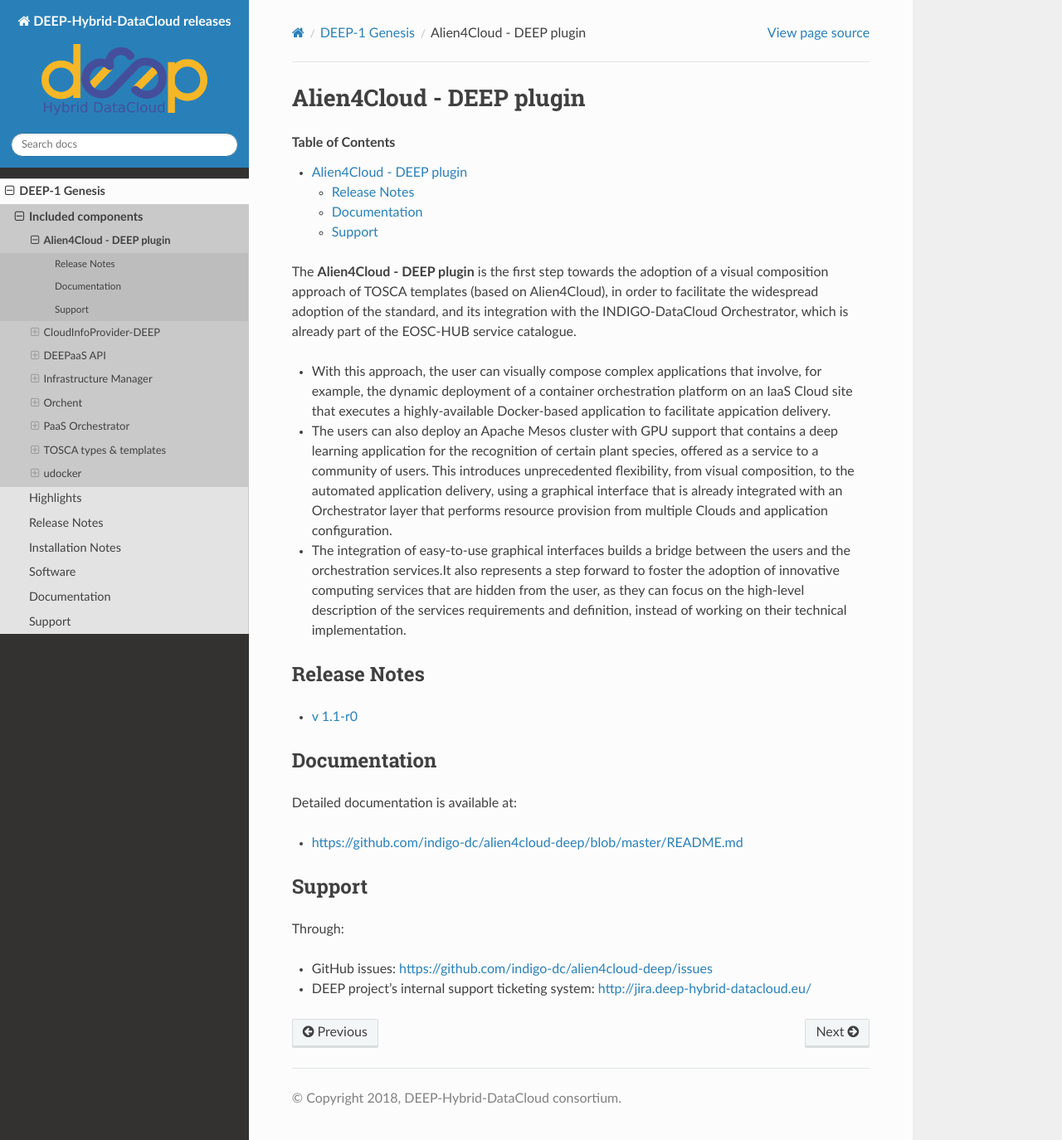
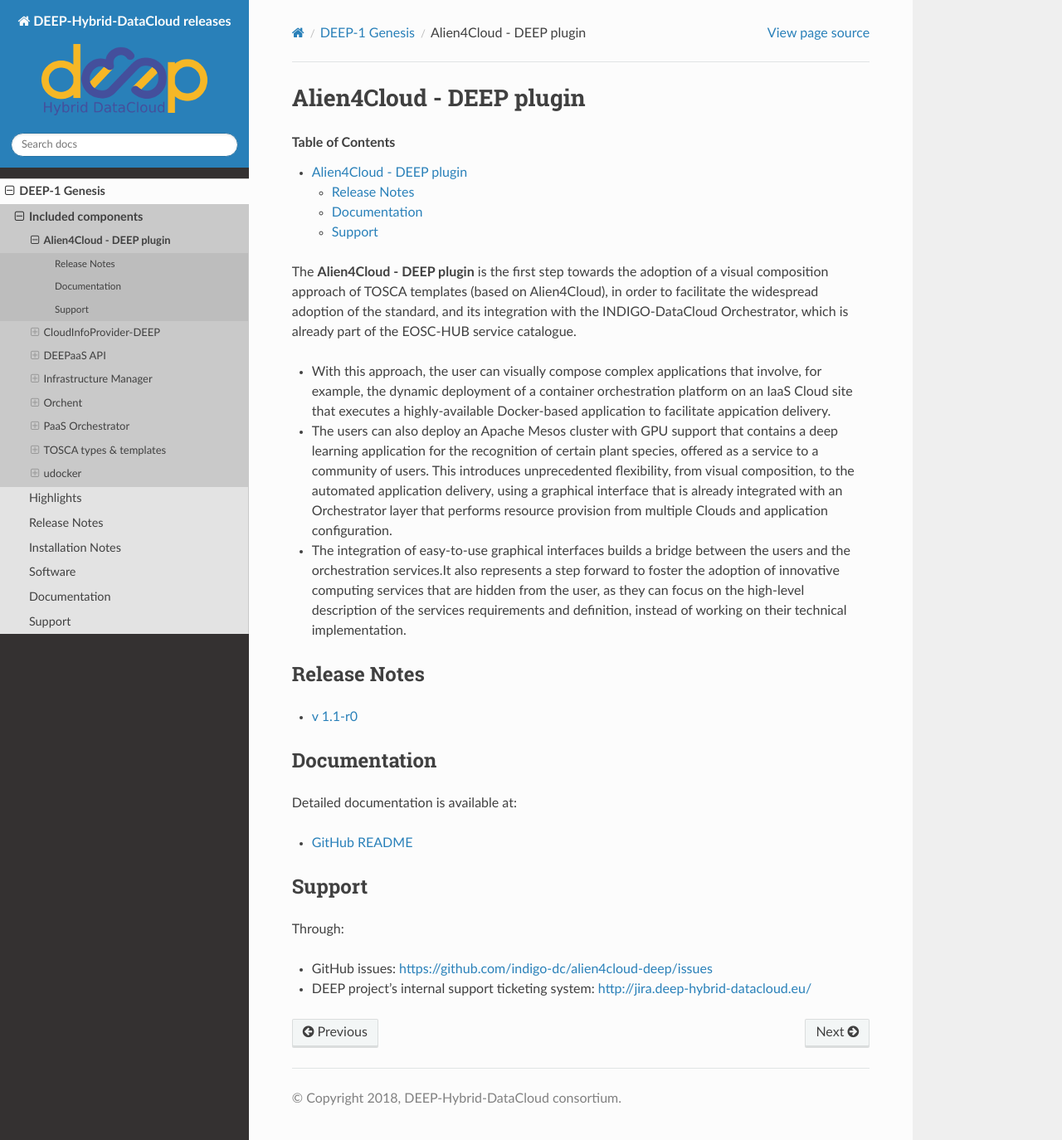
Before and after one commit to deephdc/deep-releases, a Sphinx documentation site: the page built from source/releases/genesis/a4c-deep.rst, in a window 1280 px wide and 1374 px high. Shown: the whole window at 83% size. Built offline with Sphinx 7.4.7 and the Read the Docs theme 2.0.0, drawn with Linux system fonts in a browser that asks for light colours; some of the changed lines change nothing that is shown.

Commit message:
improvement

```diff
--- a/source/releases/genesis/a4c-deep.rst
+++ b/source/releases/genesis/a4c-deep.rst
@@ -44,7 +44,7 @@
 
 Detailed documentation is available at:
 
-- https://github.com/indigo-dc/alien4cloud-deep/blob/master/README.md
+* `GitHub README <https://github.com/indigo-dc/alien4cloud-deep/blob/master/README.md>`_
 
 Support
 -------
```
